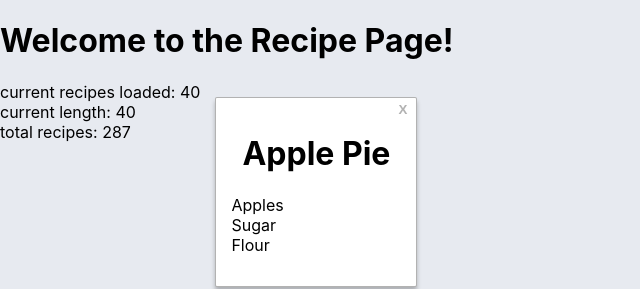
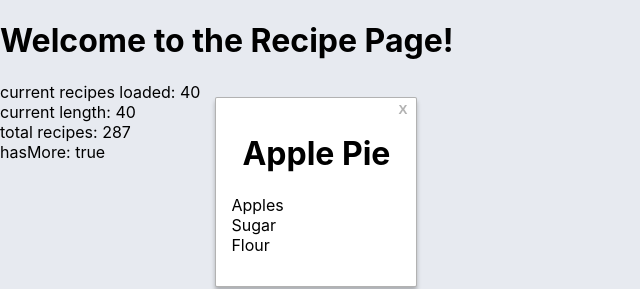
Before and after one commit to atranchida/recipe-book, a React (Create React App) app: page / in a window 1280 px wide. Shown: the top 289 px of the page, without its empty margins (0-640 px from the left). Built offline with nearby package versions, Linux system fonts and the light colour scheme.

Commit message:
adds hasMore to the debug spans

```diff
--- a/src/components/RecipeList.tsx
+++ b/src/components/RecipeList.tsx
@@ -35,6 +35,7 @@ const RecipeList = ({ recipes, onDelete }: Props) => {
             <span>current recipes loaded: {currentRecipes.length}</span><br/>
             <span>current length: {currentLength}</span><br/>
             <span>total recipes: {recipes.length}</span><br/>
+            <span>hasMore: {String(hasMore)}</span><br/>
             </div>
 
             <InfiniteScroll
```
